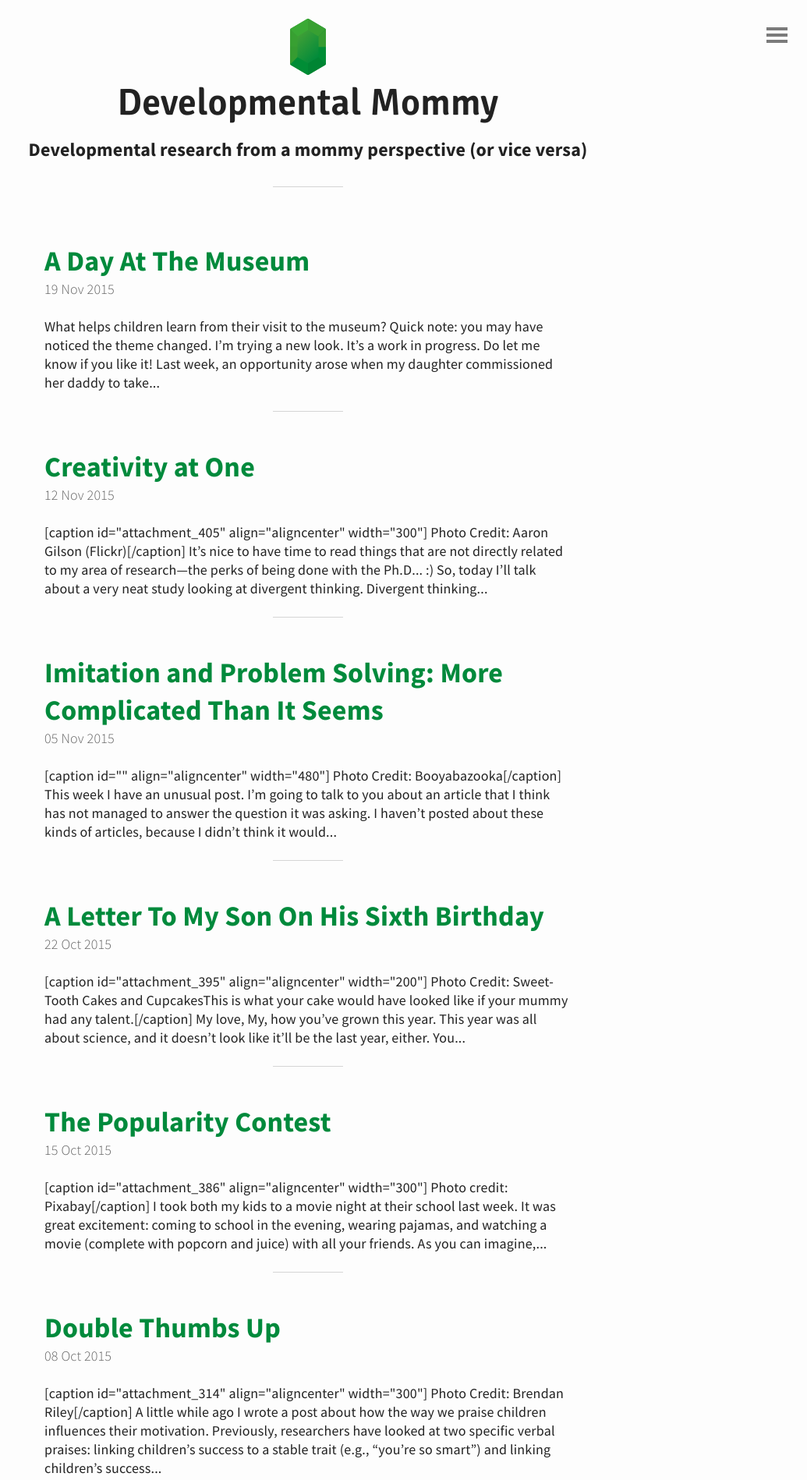
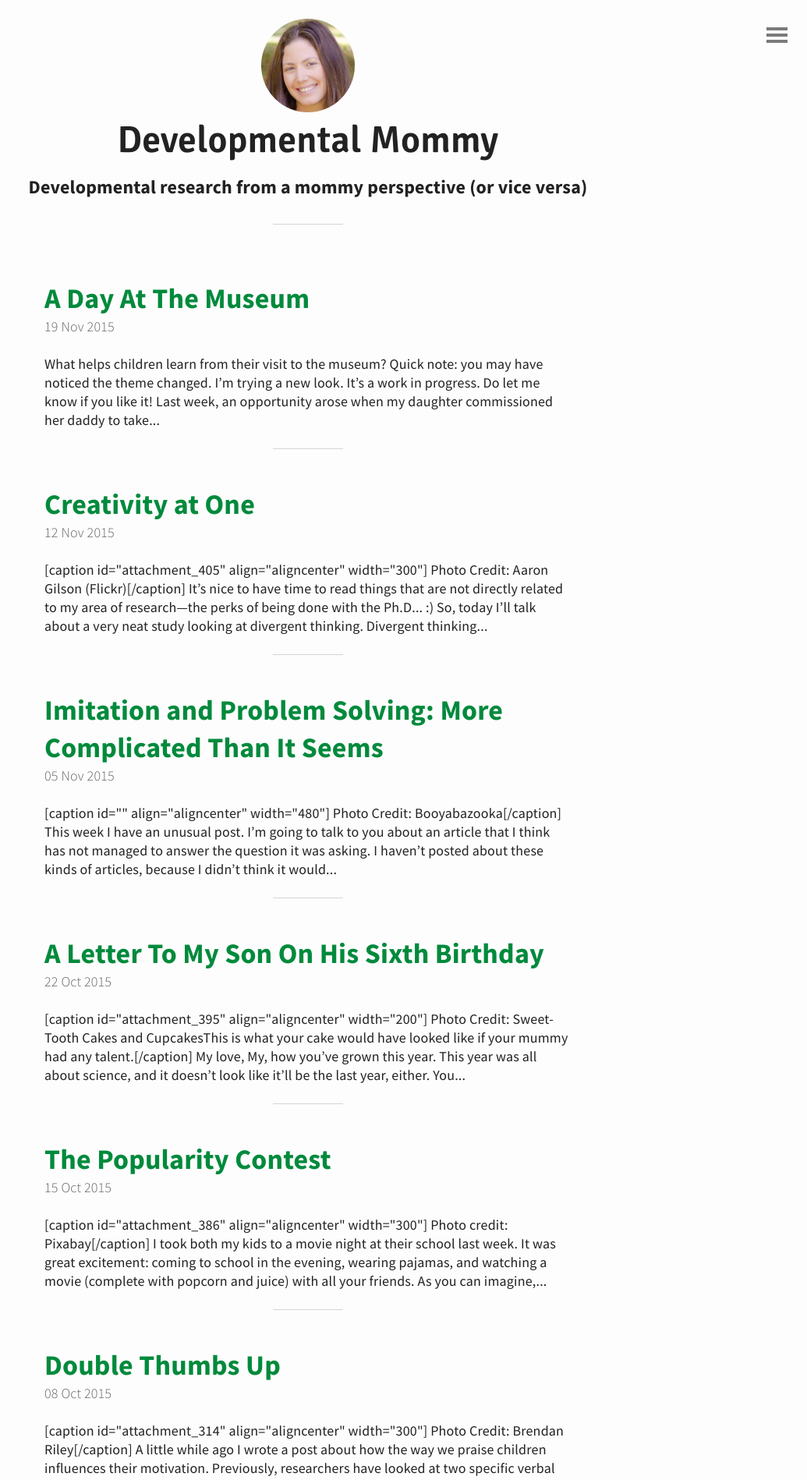
Before and after one commit to galpod/blog, a Jekyll site: the page built from index.html, in a window 1280 px wide. Shown: the top 1898 px of the page at 78% size, without its empty margins (245-1280 px from the left). Built offline with Jekyll 4.4.1, drawn with Linux system fonts in a browser that asks for light colours; the list of posts is cut into pages by our own code.

Commit message:
added headshot

```diff
--- a/_includes/header-custom.html
+++ b/_includes/header-custom.html
@@ -1,7 +1,7 @@
 <header id="header">
 
 	<a href="{{ site.baseurl }}">
-		<img src="{{ "img/emerald.svg" | prepend: site.baseurl }}" alt="Emerald Logo">
+		<img src="{{ "img/headshot.jpg" | prepend: site.baseurl }}" alt="Gal Podjarny Headshot" class="headshot">
 	  <h1>{{ site.title }}</h1>
 		<h3>{{site.description}}</h3>
 	</a>
--- a/_sass/custom.scss
+++ b/_sass/custom.scss
@@ -1,3 +1,11 @@
 /*- Custom style -*/
 
 // -- Put custom style under this point -- //
+#header {
+  img {
+   max-height: 120px;
+	 border-radius: 150px;
+	 -webkit-border-radius: 150px;
+	 -moz-border-radius: 150px;
+	}
+}
```
Also changed, not shown: img/headshot.jpg (added), img/headshot.png (renamed from assets/old/headshot.png).
